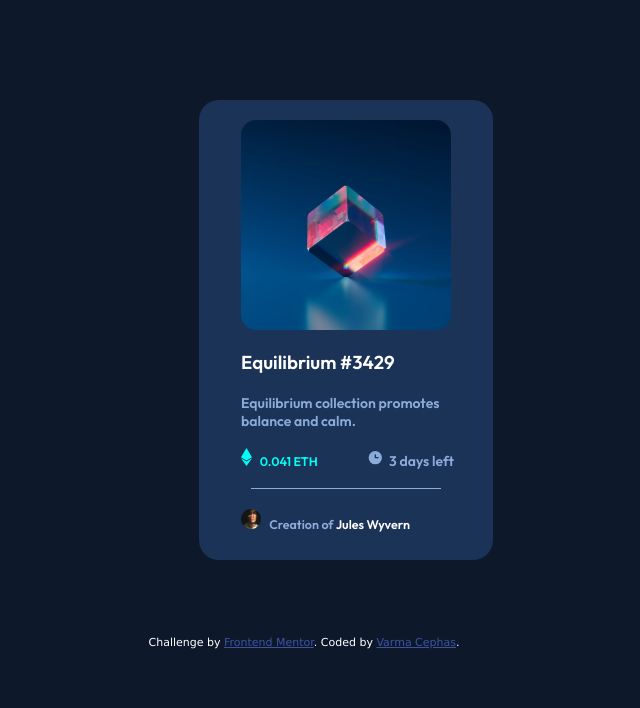
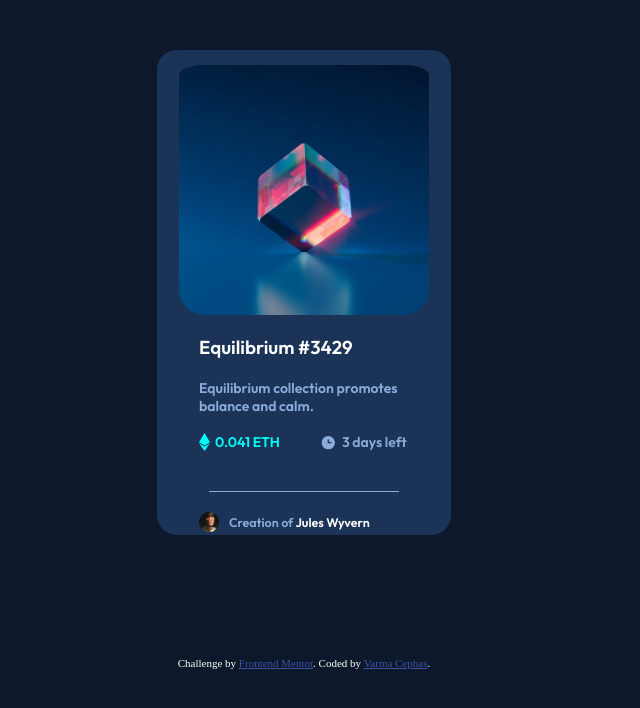
Before and after one commit to varma-cephas/nft-preview-card-component, a plain HTML site: page index.html in a window 1280 px wide. Shown: the whole page, without its empty margins (336-976 px from the left). Drawn offline with Linux system fonts and the light colour scheme.

Commit message:
Made little repsonsive adjustment to html-css

```diff
--- a/index.html
+++ b/index.html
@@ -23,20 +23,19 @@
   <p clas="the-paragraph">Equilibrium collection promotes <br> balance and calm.
   <br>
   <br>
-  <span class="the-currency"><img src="images/icon-ethereum.svg" alt=""></span>
-<span class="the-price">
-  0.041 ETH
-</span>
 
-<span>
-  <span class="the-clock"><img src="images/icon-clock.svg" alt=""></span>3 days left
-</span>
+  <div class="price-time">
+  <img src="images/icon-ethereum.svg" alt="">
+  <span class="price">0.041 ETH</span>
+  <img src="images/icon-clock.svg" alt="">
+  <span class="time">3 days left</span>
+</div>
 <br>
 <br>
 <div class="seperator-line"></div>
 <br>
 
-<span class="the-joker"><img src="images/image-avatar.png" alt=""></span> <span class="the-creator">Creation of </span> <span class="author-name">Jules Wyvern</span>
+<div class="the-joker"><img src="images/image-avatar.png" alt=""> <span class="creator-name">Creation of <span class="author">Jules Wyvern </span></div>
 </p>
 </section>
 
--- a/main.css
+++ b/main.css
@@ -7,24 +7,22 @@
 html{
     background-color: hsl(217, 54%, 11%);
     color: hsl(0, 0%, 100%);
-    font-family: 'Lucida Sans', 'Lucida Sans Regular', 'Lucida Grande', 'Lucida Sans Unicode', Geneva, Verdana, sans-serif;
 }
 
 .entire-card{
     /* border: 3px solid red; */
-    margin-top: 100px;
-    margin-left: 535px;
+    /* margin-top: 100px; */
+    /* margin-left: 535px; */
     justify-content: center;
     align-items: center;
     background-color: hsl(215, 54%, 22%);
     width: 294px;
     /* margin: auto; */
-    padding-top: 20px;
-    align-items: center;
-    /* place-items: center; */
-    height: 440px;
+    /* padding-top: 20px; */
+    height: 485px;
     border-radius: 20px;
-    font-family: Outfit;
+    font-family: Outfit, sans-serif;
+    margin: 50px auto;
 
 }
 
@@ -36,12 +34,13 @@ html{
 
 .entire-card .actual-product img{
     /* border: 4px solid blue; */
-    height: 210px;
+    height: 250px;
     display: block;
     /* align-items: center; */
     margin-left: auto;
     margin-right: auto;
-    border-radius: 15px;
+    padding-top: 15px;
+    border-radius: 25px;
 }
 
 section .card-title{
@@ -80,23 +79,29 @@ section .the-currency{
 section .the-price{
     /* color: red; */
     /* border: 2px solid teal; */
-    font-size: 12.5px;
+    /* font-size: 12.5px;
     font-weight: bold;
     display: inline;
-    color: hsl(178, 100%, 50%);
+    color: hsl(178, 100%, 50%); */
 }
 
 section .the-joker{
     /* border: 2px solid green; */
     font-size: 15px;
     margin-right: 5px;
+    display: flex;
+    align-items: center;
+    font-size: 12.5px;
 }
 
-section .the-creator{
-    font-size: 12.5px;
+section .the-joker .author{
+    color: white;
+}
+.the-joker .creator-name{
     color: hsl(215, 51%, 70%);
+    padding-left: 4%;
+}
 
-}
 
 section .author-name{
     font-size: 12.5px;
@@ -110,5 +115,26 @@ section .seperator-line{
   margin: auto;
 }
 
+
+section .price-time{
+    /* border: 2px solid cyan; */
+    font-size: 14px;
+    display: flex;
+    align-items: center;
+    margin-left: 42px;
+    color: hsl(215, 51%, 70%);
+}
+
+.price-time .price{
+    /* border: 2px solid rebeccapurple; */
+    margin-right: 40px;
+    margin-left: 5px;
+    color: hsl(178, 100%, 50%);
+}
+
+.price-time .time{
+    /* border: 2px solid rebeccapurple; */
+    margin-left: 5px;
+}
 .attribution { font-size: 11px; text-align: center; }
 .attribution a { color: hsl(228, 45%, 44%); }
```
